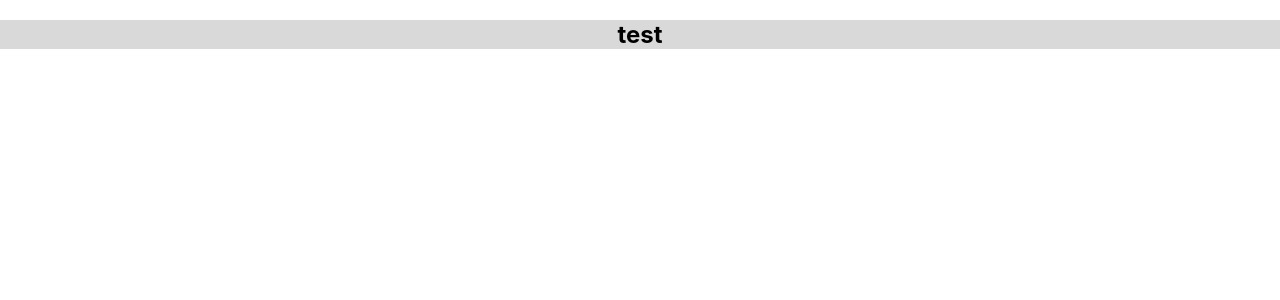
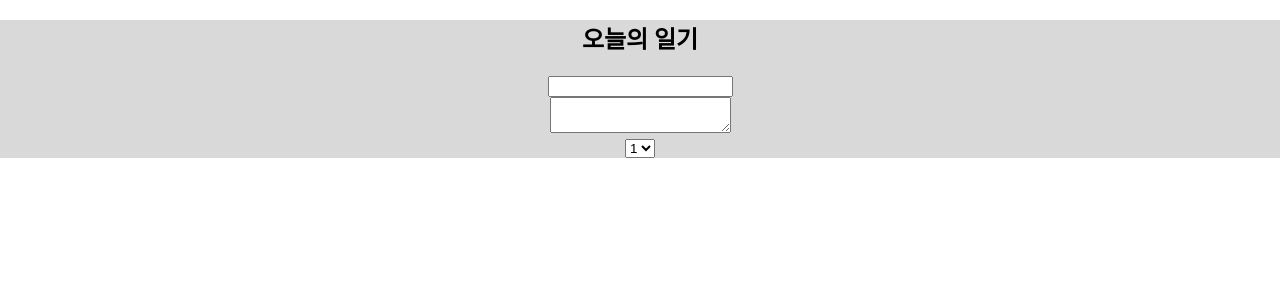
Before and after one commit to SpringintheFall/mini-dairy, a React (Create React App) app: page / in a window 1280 px wide. Shown: the top 300 px of the page. Built offline with nearby package versions, Linux system fonts and the light colour scheme.

Commit message:
다양한사용자 입력 및 배열 리스트 처리하기 (#1)
- [x] 한 줄 입력 처리하기
- [x] 여러 줄 입력 처리하기
- [x] 선택 박스 입력 처리하기
- [x] 사용자 입력 데이터 핸들링 하기

```diff
--- a/src/App.js
+++ b/src/App.js
@@ -1,10 +1,11 @@
 import React from "react";
 import "./App.css";
+import DiaryEditor from "./DiaryEditor";
 
 function App() {
   return (
     <div className="App">
-      <h2>test</h2>
+      <DiaryEditor />
     </div>
   );
 }
--- a/src/Container.js
+++ /dev/null
@@ -1,6 +0,0 @@
-const Container = () => {
-  return (
-    <div style={{mar}}>
-    </div>
-  )
-}
--- /dev/null
+++ b/src/DiaryEditor.js
@@ -0,0 +1,53 @@
+import { useState } from "react";
+
+const DiaryEditor = () => {
+  const [state, setState] = useState({
+    author: "",
+    content: "",
+    emotion: 1
+  });
+
+  const handleChangeState = (e) => {
+    console.log(e.target.name);
+    console.log(e.target.value);
+    setState({
+      ...state,
+      [e.target.name]: e.target.value
+    });
+  };
+
+  return (
+    <div className="DiaryEditor">
+      <h2>오늘의 일기</h2>
+      <div>
+        <input
+          name="author"
+          value={state.author}
+          onChange={handleChangeState}
+        />
+      </div>
+      <div>
+        <textarea
+          name="content"
+          value={state.content}
+          onChange={handleChangeState}
+        />
+      </div>
+      <div>
+        <select
+          name="emotion"
+          value={state.emotion}
+          onChange={handleChangeState}
+        >
+          <option value={1}>1</option>
+          <option value={2}>2</option>
+          <option value={3}>3</option>
+          <option value={4}>4</option>
+          <option value={5}>5</option>
+        </select>
+      </div>
+    </div>
+  );
+};
+
+export default DiaryEditor;
```
Also changed, not shown: 1 other file (tests, documents, lock files or other folders).
